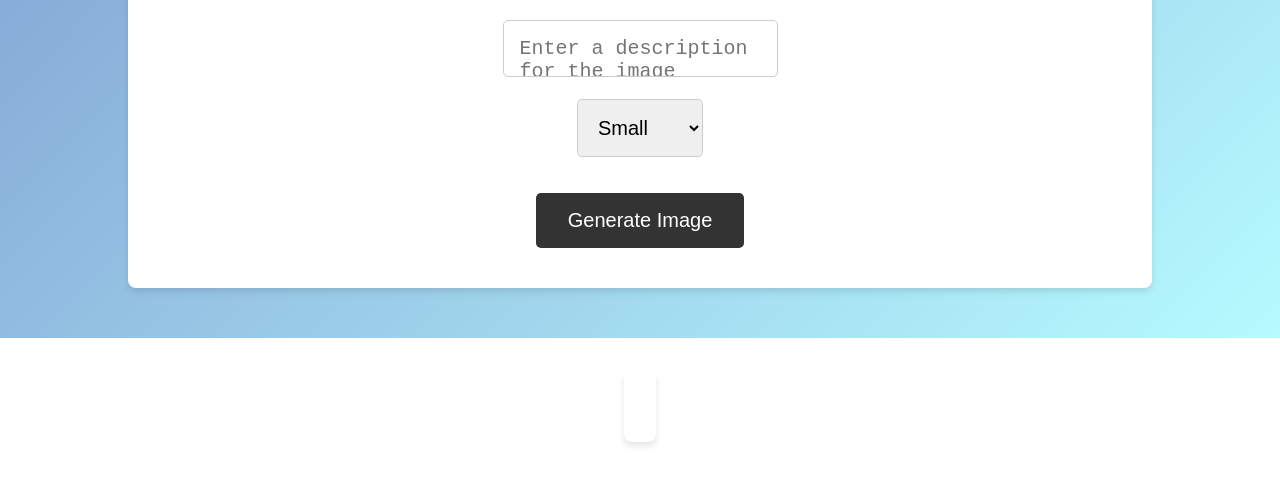
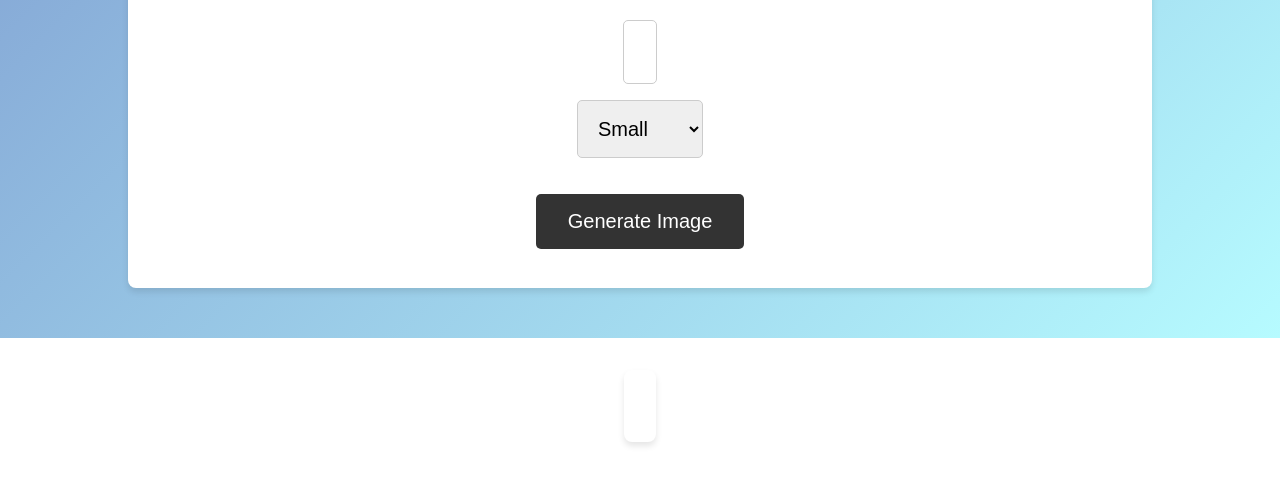
Before and after one commit to gorock007/ai-image-generator, a website: page index.html in a window 1280 px wide. Shown: the part 230-714 px from the top of the page. Drawn offline with Linux system fonts and the light colour scheme.

Commit message:
update input field to contenteditable attribute

```diff
--- a/index.html
+++ b/index.html
@@ -28,8 +28,8 @@
             <form id="form">
                 <h1>Describe an Image prompt</h1>
                 <div class="form-control">
-                    <textarea id="prompt" rows="1" placeholder="Enter a description for the image" required
-                        oninput="adjustHeight(this)"></textarea>
+                    <div id="prompt" contenteditable="true" placeholder="Enter a description for the image" required
+                        oninput="adjustSize(this)"></div>
                 </div>
                 <div class="form-control">
                     <select id="size" name="size">
@@ -50,9 +50,11 @@
         </section>
     </main>
     <script>
-        function adjustHeight(textarea){
-            textarea.style.height = 'auto';
-            textarea.style.height = textarea.scrollHeight + 'px';
+        function adjustHeight(element){
+            element.style.height = 'auto';
+            element.style.width = 'auto';
+            element.style.height = element.scrollHeight + 'px';
+            element.style.width = element.scrollWidth + 'px';
         }
     </script>
     <script src="main.js" defer></script>
--- a/main.js
+++ b/main.js
@@ -5,7 +5,7 @@ const onSubmit = (e) =>{
     document.querySelector('.text').textContent='';
     document.querySelector('#image').src = '';
 
-    const prompt = document.querySelector('#prompt').value;
+    const prompt = document.querySelector('#prompt').innerText;
     const size = document.querySelector('#size').value;
     if(prompt === ''){
         alert('Please enter some prompt');
--- a/style.css
+++ b/style.css
@@ -66,7 +66,7 @@ body{
     border-radius: 8px;
     padding: 2rem;
 }
-.form-container form textarea, form select {
+.form-container form div[contenteditable], form select {
     font-size: 20px;
     width: 100%;
     max-width: 500px;
@@ -76,9 +76,9 @@ body{
     margin-bottom: 1rem;
 }
 
-textarea{
-    resize: none;
-    overflow: hidden;
+form div[contenteditable]:focus{
+    outline: none;
+    border: 1px solid #333;
 }
 
 form button {
```
